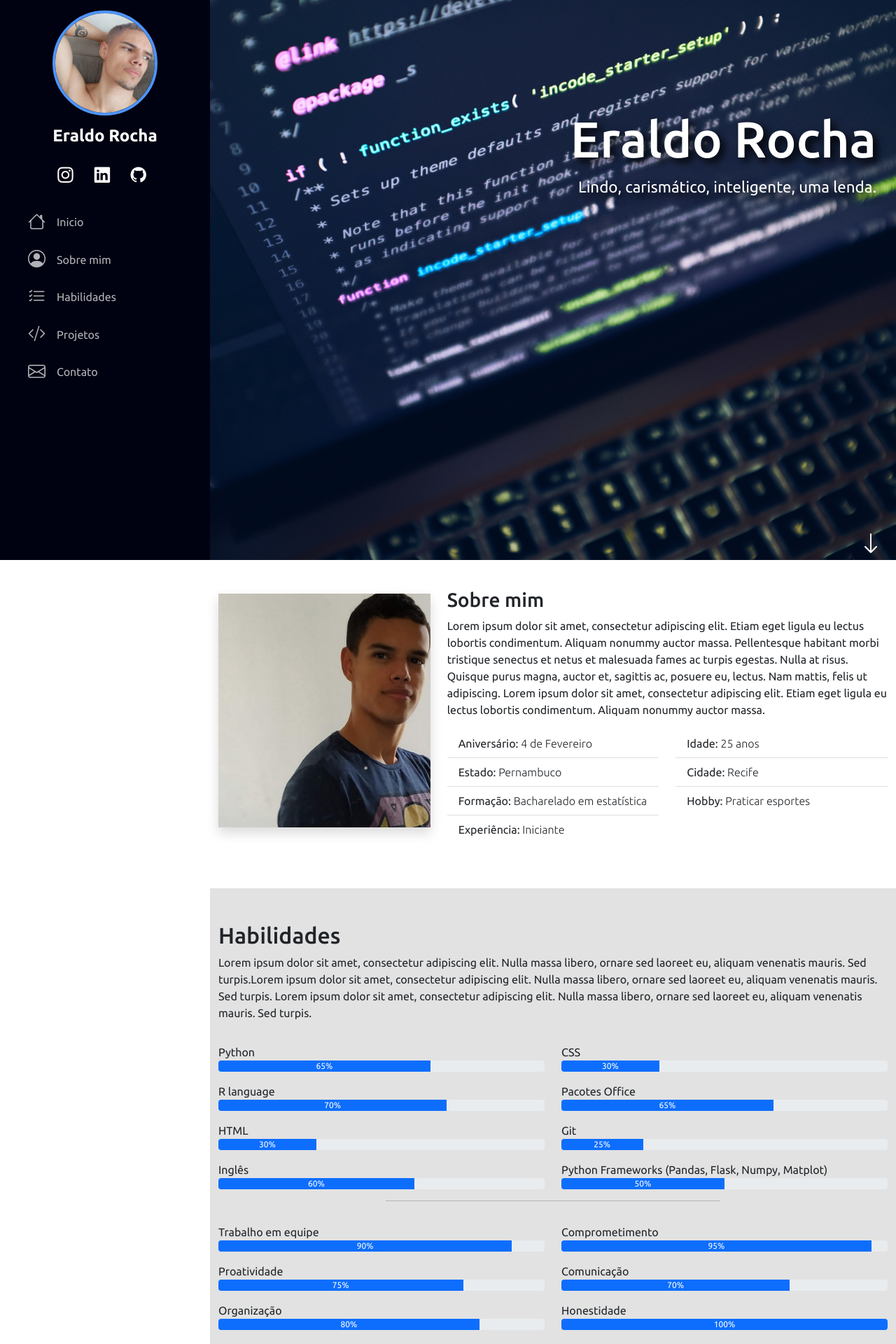
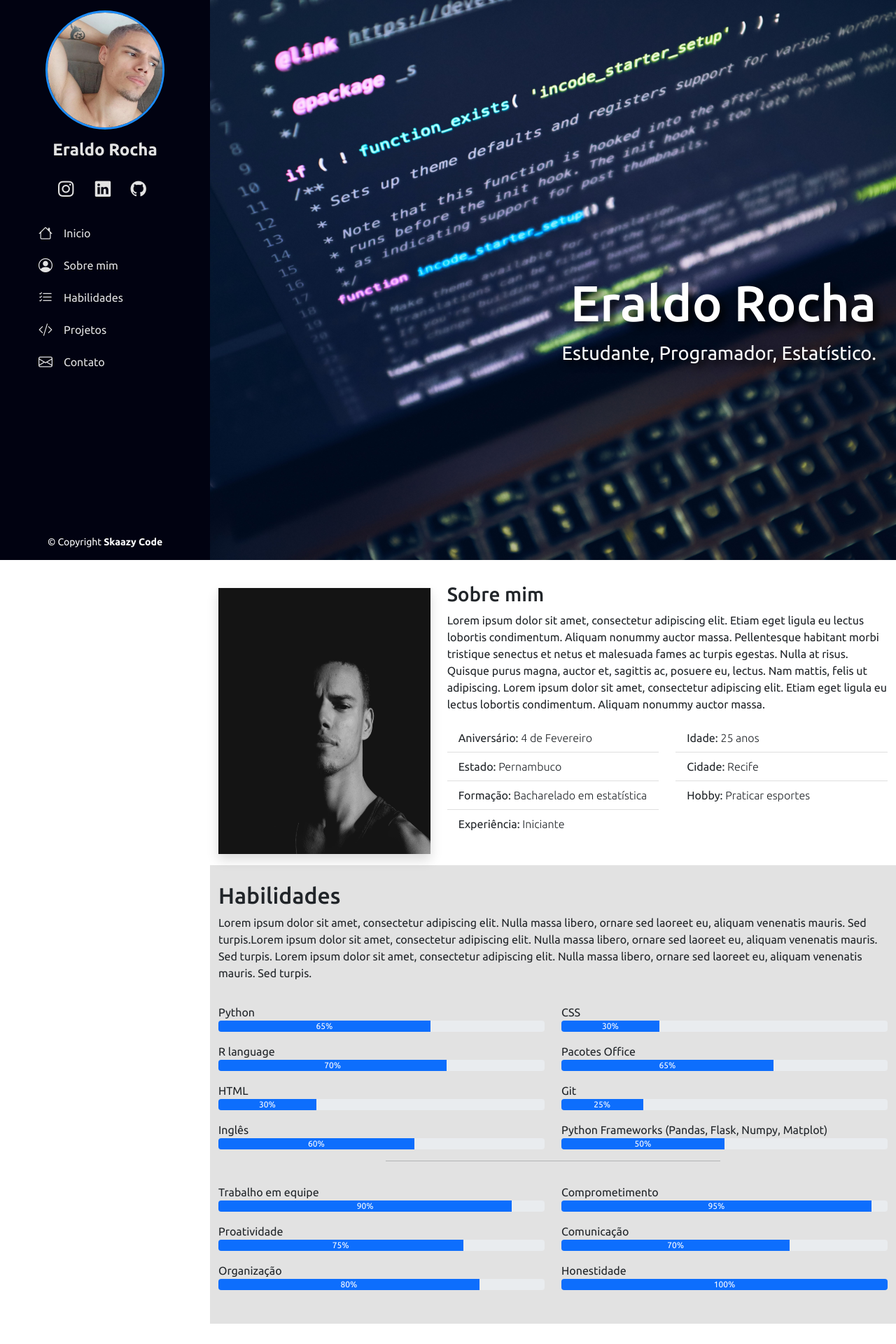
Before and after one commit to eraldof/flaskproject, a Flask app: page / in a window 1280 px wide. Shown: the top 1920 px of the page at 70% size. Run offline with Flask 2, Linux system fonts and the light colour scheme; some libraries are stand-ins or nearby versions.

Commit message:
finalizei a "carcaça" do site

```diff
--- a/static/script.js
+++ b/static/script.js
@@ -23,3 +23,25 @@ navItem.forEach((item) =>{
             menuMobile.classList.replace("bi-x", "bi-list");}
     })
 });
+
+
+
+const item = document.querySelectorAll("[data-anime]");
+
+const animeScroll = () => {
+  const windowTop = window.pageYOffset + window.innerHeight * 0.97 ;
+
+  item.forEach((element) => {
+    if (windowTop > element.offsetTop) {
+      element.classList.add("animate");
+    } else {
+      element.classList.remove("animate");
+    }
+  });
+};
+
+animeScroll();
+
+window.addEventListener("scroll", ()=>{
+  animeScroll();
+})
--- a/static/style.css
+++ b/static/style.css
@@ -1,12 +1,12 @@
 @import url('https://fonts.googleapis.com/css2?family=Ubuntu:ital,wght@0,300;0,400;0,500;0,700;1,300;1,400;1,500;1,700&display=swap');
 
-html, body{
+html, body {
     font-family: Ubuntu, Arial;
     width: 100%;
     height: 100%;
     scrollbar-width: thin;
-    scrollbar-color: rgb(5, 5, 39) rgb(255, 255, 255);
-    box-shadow: inset 0 0 0.3rem rgb(5, 5, 39);
+    scrollbar-color: rgb(1, 2, 11) rgb(255, 255, 255);
+    box-shadow: inset 0 0 0.3rem rgb(1, 2, 11);
 }
 
 #header {
@@ -18,32 +18,34 @@ html, body{
     overflow-y: auto;
     width: 300px;
     transition: all ease-in-out 0.6s;
+    padding: 0 15px;
+    z-index: 9997;
 }
 
-#header .profile img{
+#header .profile img {
     margin: 15px auto;
     display: block;
-    width: 150px;
-    border: 4px solid #4d94ff;
+    width: 170px;
+    border: 3px solid rgb(28,141, 255);
     border-radius: 50%;
 
 }
 
 
-#header .profile h1{
+#header .profile h1 {
     font-size: 24px;
     margin: 0;
     padding: 0;
     font-weight: 600;
     text-align: center;
-    color: #ffff;
+    color: #e2e2e2;
 
 }
 
 
-#header .profile .social-links a{
+#header .profile .social-links a {
     font-size: 1.4rem;
-    color: #ffff;
+    color: #e2e2e2;
     margin-right: 10px;
     border-radius: 60%;
     transition: 0.3s;
@@ -111,22 +107,28 @@ section#inicio{
     height: 100vh;
 }
 
-section#inicio h2{
+section#inicio h2 {
     margin-right: 1rem;
+    margin-top: 12%;
     font-size: 4.5rem;
 }
 
-section#inicio span#subtitle{
+section#inicio span#subtitle {
     margin-right: 1rem;
-    font-size: 1.4rem;
+    font-size: 1.7rem;
 }
 
-.text-shadow{
+
+section#sobre img{
+    height: 380px;
+}
+
+.text-shadow {
     text-shadow: 6px 6px 12px #000000;
 }
 
 
-i.menu-mobile{
+i.menu-mobile {
     position: fixed;
     color: #ffff;
     right: 1rem;
@@ -178,14 +162,96 @@ i.menu-mobile{
 
 *::-webkit-scrollbar-track {
     width: 12px;
-    box-shadow: inset 0 0 .3rem #00000050;
-    background-color: #fff ;
+    box-shadow: inset 0 0 .3rem #010211;
+    background-color: #fff;
 }
 
 *::-webkit-scrollbar-thumb {
-    background-color: #252c90;
+    background-color: #010211;
 }
 
-.section-bg{
+.section-bg {
     background-color: #e2e2e2;
 }
+
+
+
+[data-anime] {
+    opacity: 0;
+    transition: 1s;
+}
+
+[data-anime="down"] {
+    transform: translate3d(0, -100%, 0);
+}
+
+[data-anime="up"] {
+    transform: translate3d(0, 100%, 0);
+}
+
+
+[data-anime="left"] {
+    transform: translate3d(-100%, 0, 0);
+}
+
+[data-anime="right"] {
+    transform: translate3d(0, 100%, 0);
+}
+
+[data-anime].animate {
+    opacity: 1;
+    transform: translate3d(0, 0, 0);
+}
+
+#footer {
+    padding: 15px;
+    color: #fff;
+    font-size: 14px;
+    position: fixed;
+    left: 0;
+    bottom: 0;
+    width: 300px;
+    z-index: 9999;
+    background-color: #010211;
+    transition: .3s;
+}
+
+
+@media(max-width: 900px) {
+    #header {
+        left: -300px
+    }
+
+    i.menu-mobile {
+        display: flex;
+    }
+
+    section#inicio h2 {
+        font-size: 3rem;
+        margin-top: 60%;
+    }
+
+    section#inicio span#subtitle {
+        margin-right: 1;
+        font-size: 19px;
+    }
+
+    section#sobre img{
+        height: flex;
+    }
+
+    #main {
+        margin-left: 0;
+    }
+
+    [data-anime="right"] {
+        transform: translate3d(0, 100%, 0);
+    }
+
+    #footer{
+        position: static;
+        width: auto;
+        padding: 20px 15px;
+      }
+
+}
--- a/templates/homepage.html
+++ b/templates/homepage.html
@@ -64,19 +64,14 @@
         <section id="inicio" class="row m-0 p-0">
             <div class="col-md-12 d-flex justify-content-center align-items-end flex-column">
                 <h2 class="text-white text-shadow">Eraldo Rocha</h2>
-                <span id="subtitle" class="text-white text-shadow">Lindo, carismático, inteligente, uma lenda.</span>
-            </div>
-
-            <div class="col-md-12 d-flex justify-content-end align-items-end">
-                <i class="bi bi-arrow-down text-white pe-2 fs-2" aria-hidden="true"></i>
-                <a href=""></a>
+                <span id="subtitle" class="text-white text-shadow">Estudante, Programador, Estatístico.</span>
             </div>
         </section>
 
-        <section class="container mt-4" id='sobre'>
+        <section id='sobre' class="container mt-3" >
             <div class="row mt-2">
                 <div class="col-md-4 mt-4">
-                    <img class="img-fluid shadow" src="../static/images/superman.jpg" alt="foto-sobre-mim"
+                    <img class="img-fluid shadow" src="../static/images/selfiebw.jpg" title="sobremim"
                         data-anime="left">
                 </div>
                 <div class="col-md-8" data-anime="right">
@@ -113,9 +108,9 @@
             </div>
         </section>
 
-        <section class="mt-5 section-bg" id="habilidades">
+        <section id="habilidades" class="mt-3 section-bg" >
             <div class="container pb-5">
-                <h2 class="pt-5">Habilidades</h2>
+                <h2 class="pt-4">Habilidades</h2>
                 <p>Lorem ipsum dolor sit amet, consectetur adipiscing elit. Nulla massa libero, ornare sed laoreet eu,
                     aliquam venenatis mauris. Sed turpis.Lorem ipsum dolor sit amet, consectetur adipiscing elit.
                     Nulla massa libero, ornare sed laoreet eu, aliquam venenatis mauris. Sed turpis. Lorem ipsum
@@ -196,25 +191,25 @@
                         <p class="mt-3 mb-0">Comprometimento</p>
                         <div class="progress">
                             <div class="progress-bar" role="progressbar" style="width: 95%;" aria-valuenow="95"
-                                aria-valuemin="0" aria-valuemax="100">95%</div>
+                                aria-valuemin="0" aria-valuemax="100" data-anime="left">95%</div>
                         </div>
                         <p class="mt-3 mb-0">Comunicação</p>
                         <div class="progress">
                             <div class="progress-bar" role="progressbar" style="width: 70%;" aria-valuenow="70"
-                                aria-valuemin="0" aria-valuemax="100">70%</div>
+                                aria-valuemin="0" aria-valuemax="100" data-anime="left">70%</div>
                         </div>
                         <p class="mt-3 mb-0">Honestidade</p>
                         <div class="progress">
                             <div class="progress-bar" role="progressbar" style="width: 100%;" aria-valuenow="100"
-                                aria-valuemin="0" aria-valuemax="100">100%</div>
+                                aria-valuemin="0" aria-valuemax="100" data-anime="left">100%</div>
                         </div>
                     </div>
                 </div>
             </div>
         </section>
 
-        <section id="projetos" class="section mt-5">
-            <div class="container pb-5 pt-5" data-anime="left">
+        <section id="projetos" class="section mt-3">
+            <div class="container pt-3" data-anime="left">
 
                 <h2 class="pb-4">Projetos</h2>
 
@@ -229,8 +224,8 @@
                                             alt="Discord Bot">
                                         <div class="card-body">
                                             <h5 class="card-title">Discord Bot</h5>
-                                            <p class="card-text">O bot possui uma função de webscrapp e algumas ferramentas úteis para utilizar
-                                                em certo um morpg.</p>
+                                            <p class="card-text">O bot foi feito em python. Ele possui uma função de webscrapp e algumas ferramentas úteis para utilizar
+                                                em um morpg específico.</p>
                                             <div class="d-flex justify-content-center">
                                                 <a href="https://github.com/eraldof/Discord-bot" target='_blank'
                                                     class="btn btn-outline-dark me-3"><i class="bi bi-github"></i></a>
@@ -278,27 +273,49 @@
                     </div>
         </section>
 
-        <section class="pt-5 pb-5" id="contato">
+        <section id="contato" class="pt-4" id="contato">
             <div class="container mb-5">
                 <div class="row">
                     <div class="col-md-5">
-
+                        <h2>Contato</h3>
                         <div class="card p-5 shadow border-0">
-                            <h2>Contato</h3>
-
                             <div class="email">
-                                <h4><i class="bi bi-envelope"></i> Email:</h4>
+                                <h4><i class="bi bi-envelope-fill"></i> Email:</h4>
                                 <p>eraldoest@gmail.com</p>
+                                <h4><i class="bi bi-discord"></i> Discord:</h4>
+                                <p>Eraldo#4990</p>
                             </div>
                         </div>
                     </div>
+
+                    <div class="col-md-7 d-flex justify-content-end align-items-end">
+
+                            <a class="nav-link" aria-current="page" href="#">
+                                <i class="bi bi-arrow-up text-black fs-2" ></i></a>
+
+
+                    </div>
+
+
                 </div>
+
+
+
             </div>
         </section>
 
 
     </main>
 
+
+    <footer id="footer">
+        <div class="container">
+            <div class="text-center">
+                &copy; Copyright <strong>Skaazy Code</strong>
+            </div>
+        </div>
+    </footer>
+
     <script src="../static/bootstrap/js/bootstrap.bundle.min.js"></script>
     <script src="../static/script.js"></script>
 </body>
```
Also changed, not shown: other parts of static/style.css (+15 -39 lines), other parts of templates/homepage.html (+12 -12 lines).
